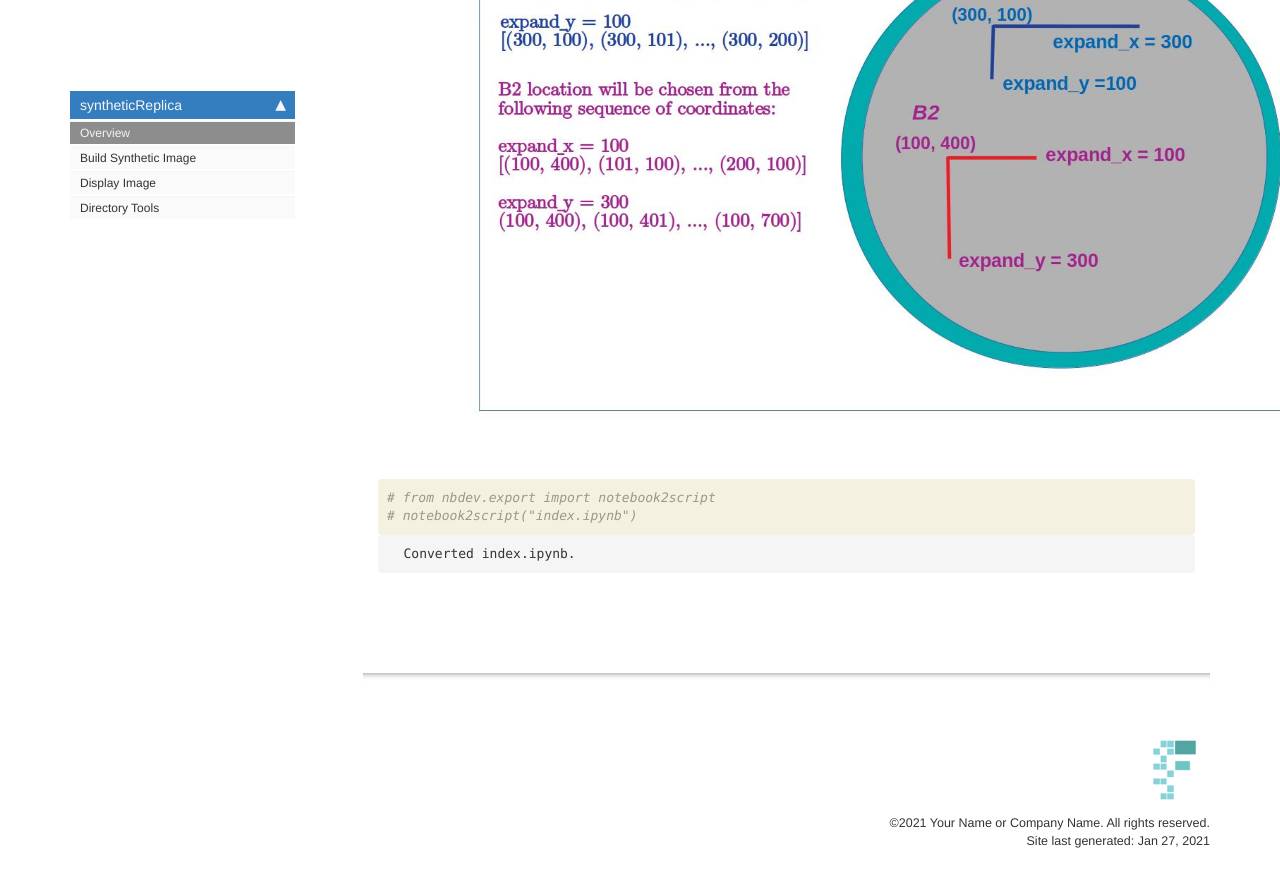
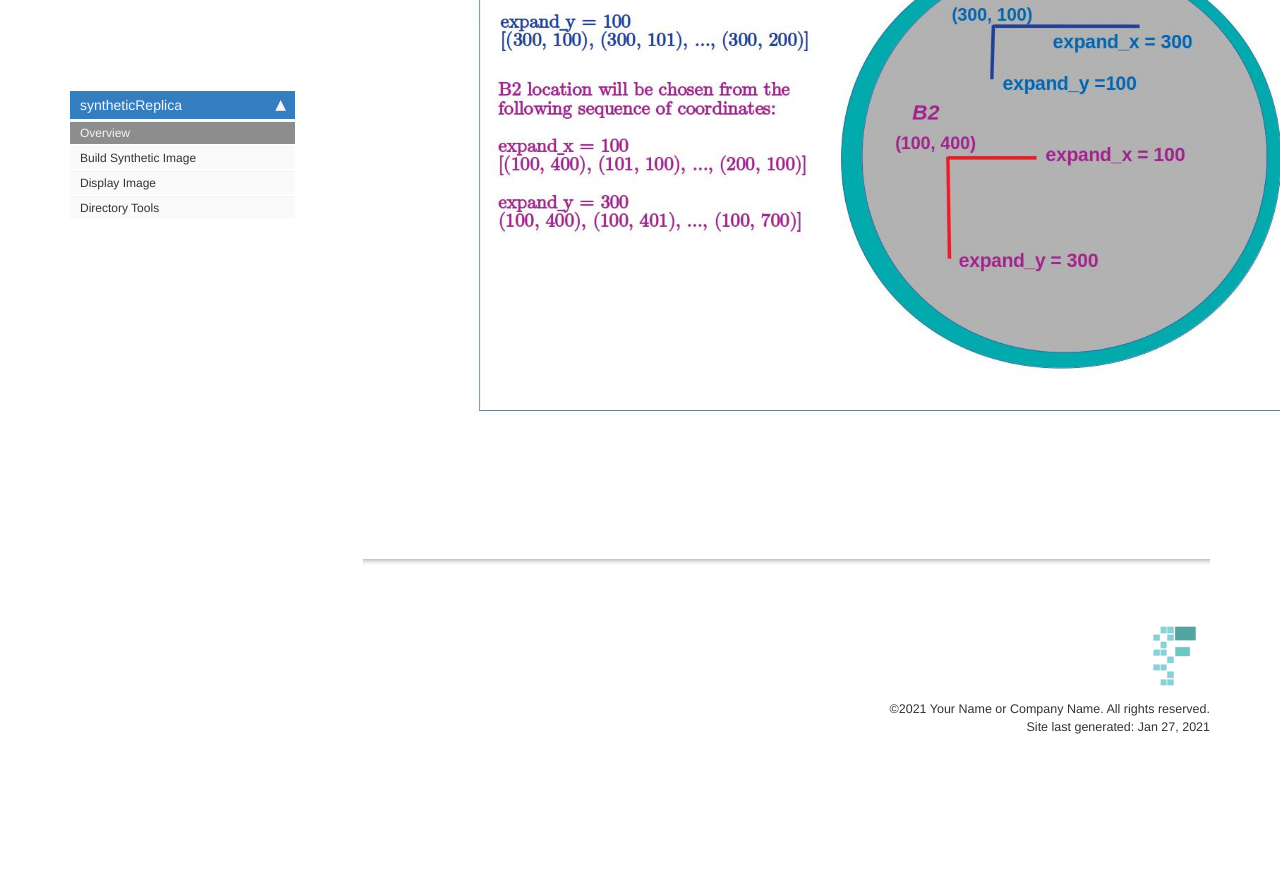
Before and after one commit to chho-work/syntheticReplica, a Jekyll site: the page built from docs/index.html, in a window 1280 px wide and 900 px high, scrolled down 2033 px. Shown: the top 887 px of the window. Built offline with Jekyll 4.4.1, drawn with Linux system fonts in a browser that asks for light colours; nearby versions of some CDN libraries; comment, search, counter and statistics services are not loaded; after the commit the page ends 2820 px from its top, so only the background shows below that; some of the changed text lies outside the part shown.

Commit message:
Update index

```diff
--- a/docs/index.html
+++ b/docs/index.html
@@ -115,36 +115,4 @@ nb_path: "index.ipynb"
 </div>
     {% endraw %}
 
-    {% raw %}
-
-<div class="cell border-box-sizing code_cell rendered">
-<div class="input">
-
-<div class="inner_cell">
-    <div class="input_area">
-<div class=" highlight hl-ipython3"><pre><span></span><span class="c1"># from nbdev.export import notebook2script</span>
-<span class="c1"># notebook2script(&quot;index.ipynb&quot;)</span>
-</pre></div>
-
-    </div>
 </div>
-</div>
-
-<div class="output_wrapper">
-<div class="output">
-
-<div class="output_area">
-
-<div class="output_subarea output_stream output_stdout output_text">
-<pre>Converted index.ipynb.
-</pre>
-</div>
-</div>
-
-</div>
-</div>
-
-</div>
-    {% endraw %}
-
-</div>
```
Also changed, not shown: other parts of docs/index.html (+2 -2 lines), README.md, 1 other file.
